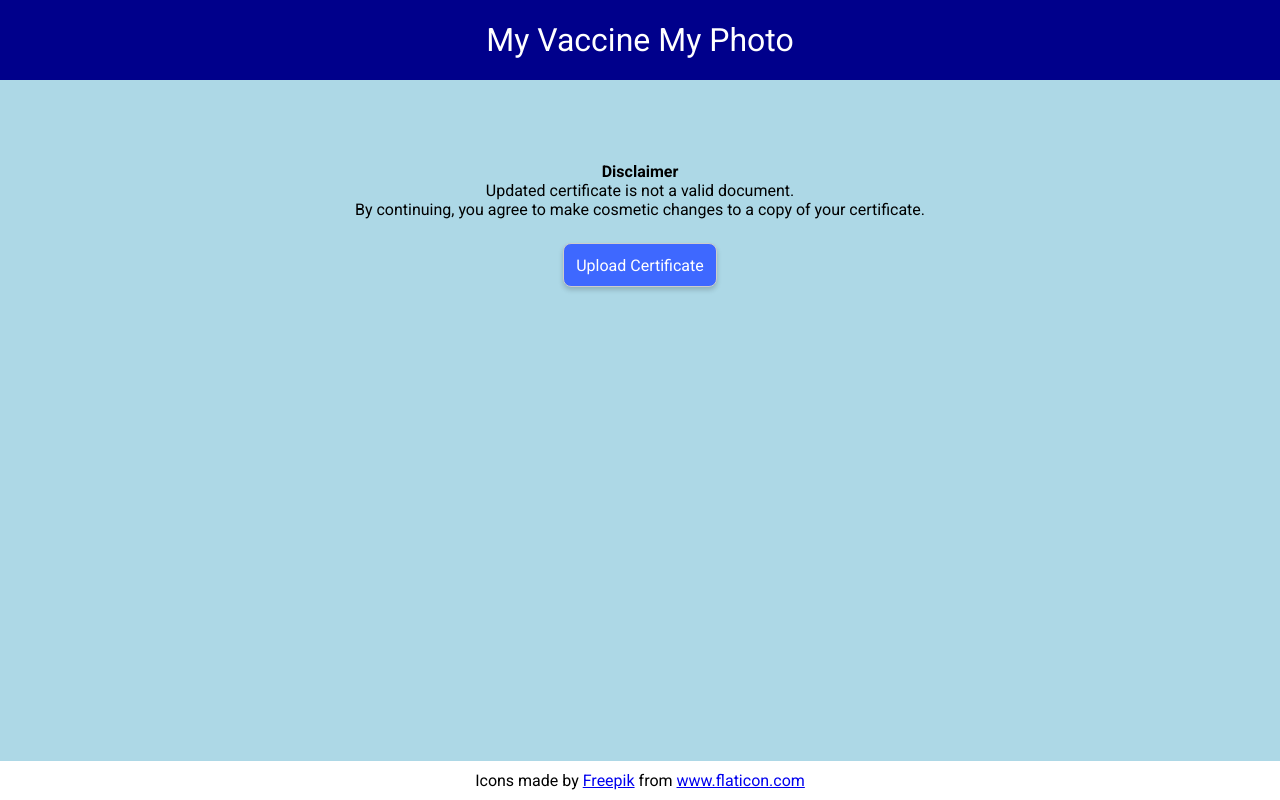
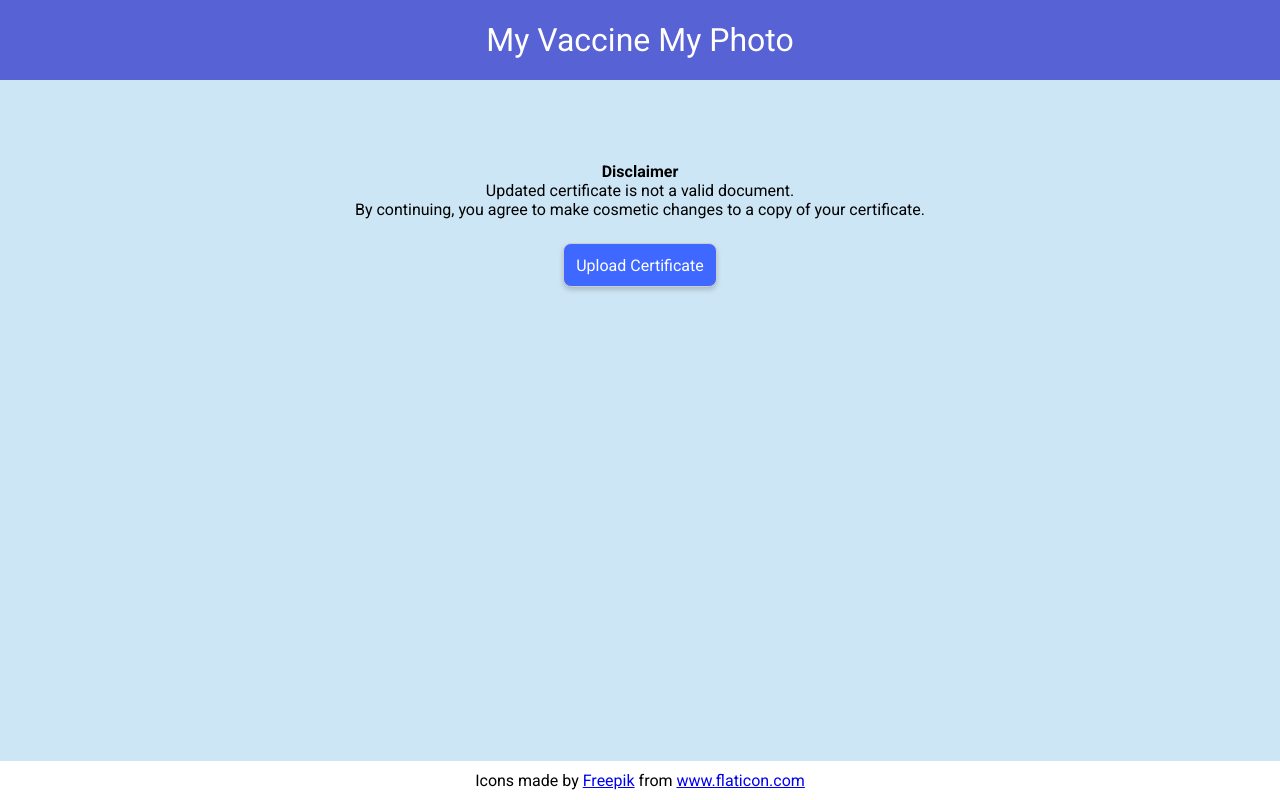
Before and after one commit to meanfry/my-certificate, a React (Create React App) app: page / in a window 1280 px wide. Built offline with nearby package versions, Linux system fonts and the light colour scheme.

Commit message:
color changes

```diff
--- a/public/index.html
+++ b/public/index.html
@@ -4,7 +4,7 @@
 <head>
   <meta charset="utf-8" />
   <meta name="viewport" content="width=device-width, initial-scale=1" />
-  <meta name="theme-color" content="#000000" />
+  <meta name="theme-color" content="#5762D5" />
   <meta name="author" content="Mean Fry" />
   <meta name="description" content="Update COWIN vaccination certificate to show your photo and name" />
 
--- a/src/App.css
+++ b/src/App.css
@@ -137,7 +137,7 @@
 body {
   min-height: 100%;
   font-family: "Roboto", sans-serif;
-  background-color: lightblue;
+  background-color: #CDE6F5;
 }
 
 .App {
@@ -148,7 +148,7 @@
 
 header {
   height: 80px;
-  background-color: darkblue;
+  background-color: #5762D5;
   color: white;
   padding: 0 12px;
   position: sticky;
```
